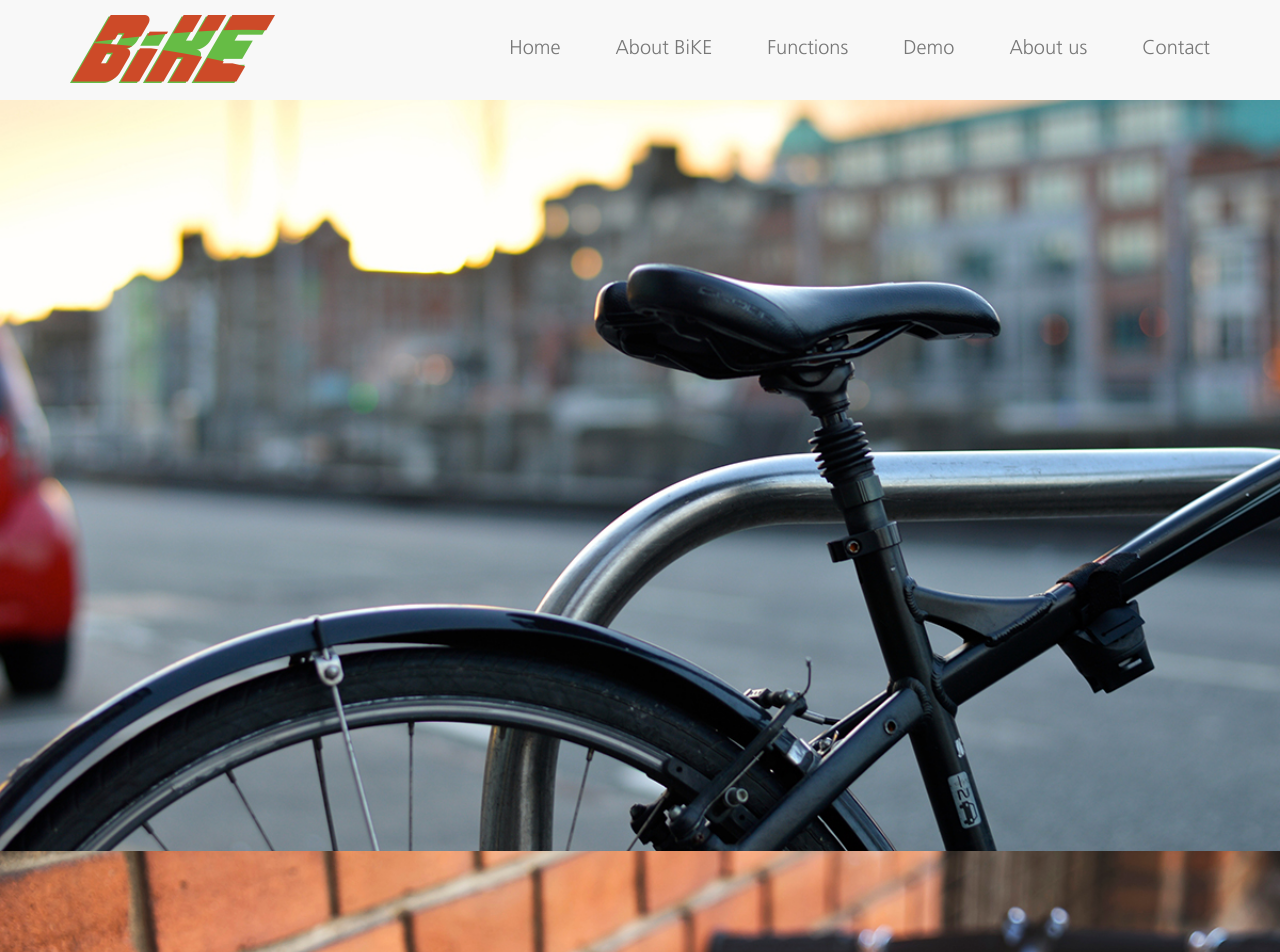
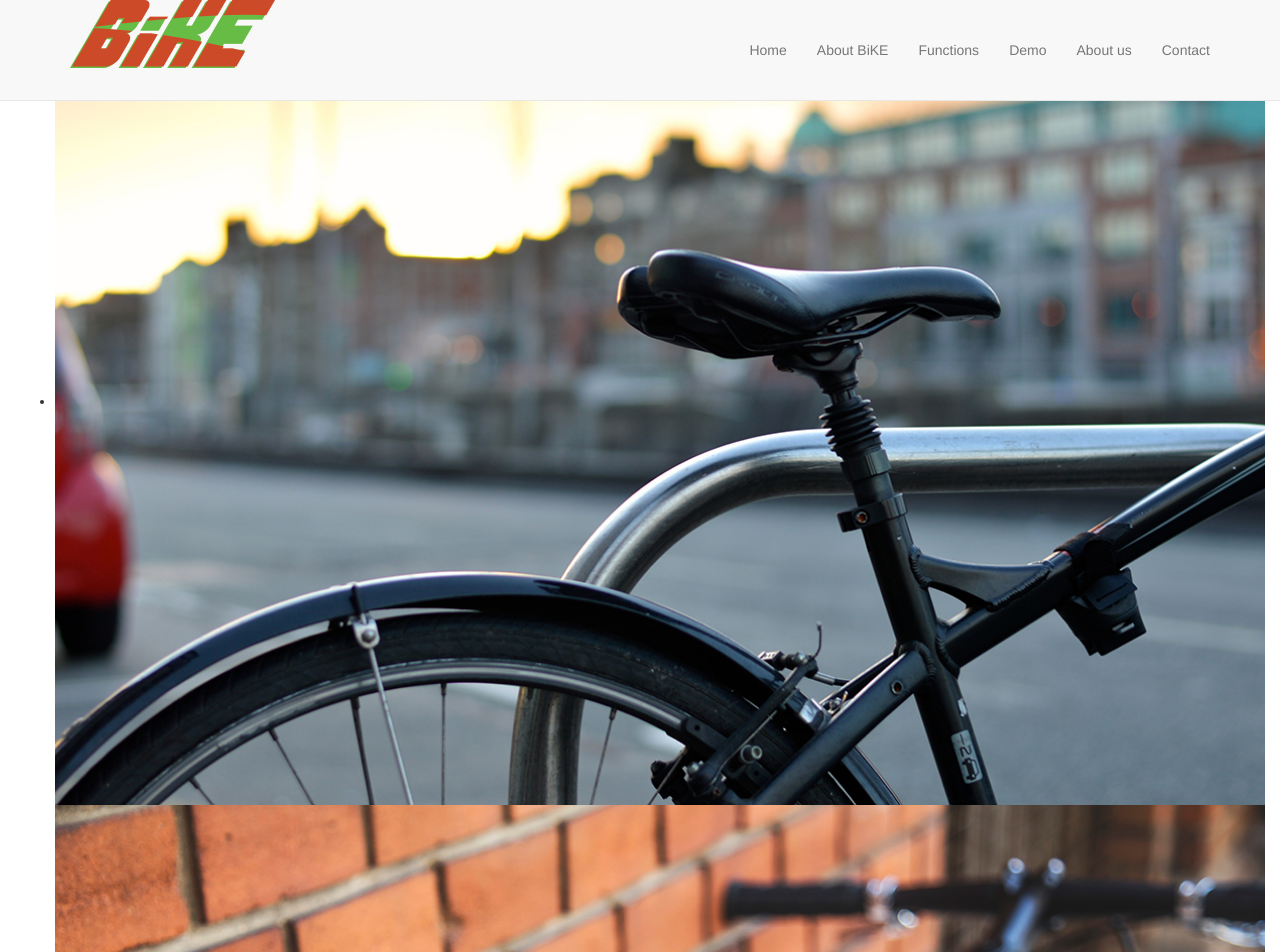
Before and after one commit to CodeCreateCompany/smartbike, a PHP site: page /header.php in a window 1280 px wide. Shown: the top 952 px of the page. Run offline with PHP 8.4, Linux system fonts and the light colour scheme.

Commit message:
restart css

```diff
--- a/header.php
+++ b/header.php
@@ -20,7 +20,6 @@
 
     <nav class="navbar navbar-default navbar-fixed-top" role="navigation">
       <div class="container">
-  <!-- Brand and toggle get grouped for better mobile display -->
         <div class="navbar-header">
 
     <!-- Navbar dropdown button for mobile screens.-->
@@ -30,10 +29,12 @@
           <span class="icon-bar"></span>
           <span class="icon-bar"></span>
         </button>
-        <a href="#" class="navbar-brand">
+
+        <a href="#" class=" hidden-xs navbar-brand">
           <img alt="BiKE" src="images/logo.png" class="img-responsive">
         </a>
-        <p href="#" class="hidden-sm hidden-md hidden-lg">BiKE</p>
+
+        <img alt="BiKE" src="images/logo.png" class="visible-xs navbar-brand img-responsive">
 
       </div>
 
--- a/inc/css/header.css
+++ b/inc/css/header.css
@@ -13,64 +13,9 @@
   font-weight: lighter;
 }
 
-* {
-	margin: 0;
-	padding: 0;
-	list-style: none;
-	text-decoration: none;
-	outline: none;
+.navbar-brand,
+.navbar-nav li a {
+    line-height: 100px;
+    height: 100px;
+    padding-top: 0;
 }
-
-
-
-.container-fluid {
-  position: relative;
-  overflow: hidden;
-  padding: 0;
-}
-
-
-
-nav {
-  height: 100px;
-}
-
- .nav {
-   margin-top: 23px;
-   font-family: Frutiger;
-   font-size: 20px;
- }
- .navbar-default {
-   margin: 0;
-   border: none;
- }
-
- .nav li {
-   margin-left: 25px;
- }
-
- img {
-   background-size: cover;
- }
-
-.holder {
-  position: absolute;
-  right: 0;
-  bottom: 0;
-  left: 0;
-  height: 400px;
-  color: #fff;
-  background-color: rgba(0, 0, 0, 0.3);
-  text-align: center;
-  z-index: 999;
-}
-
-.holder h1 {
-  margin-top: 100px;
-  font-size: 120px;
-  font-weight: bold;
-}
-
-.holder p {
-  font-size: 40px;
-}
```
